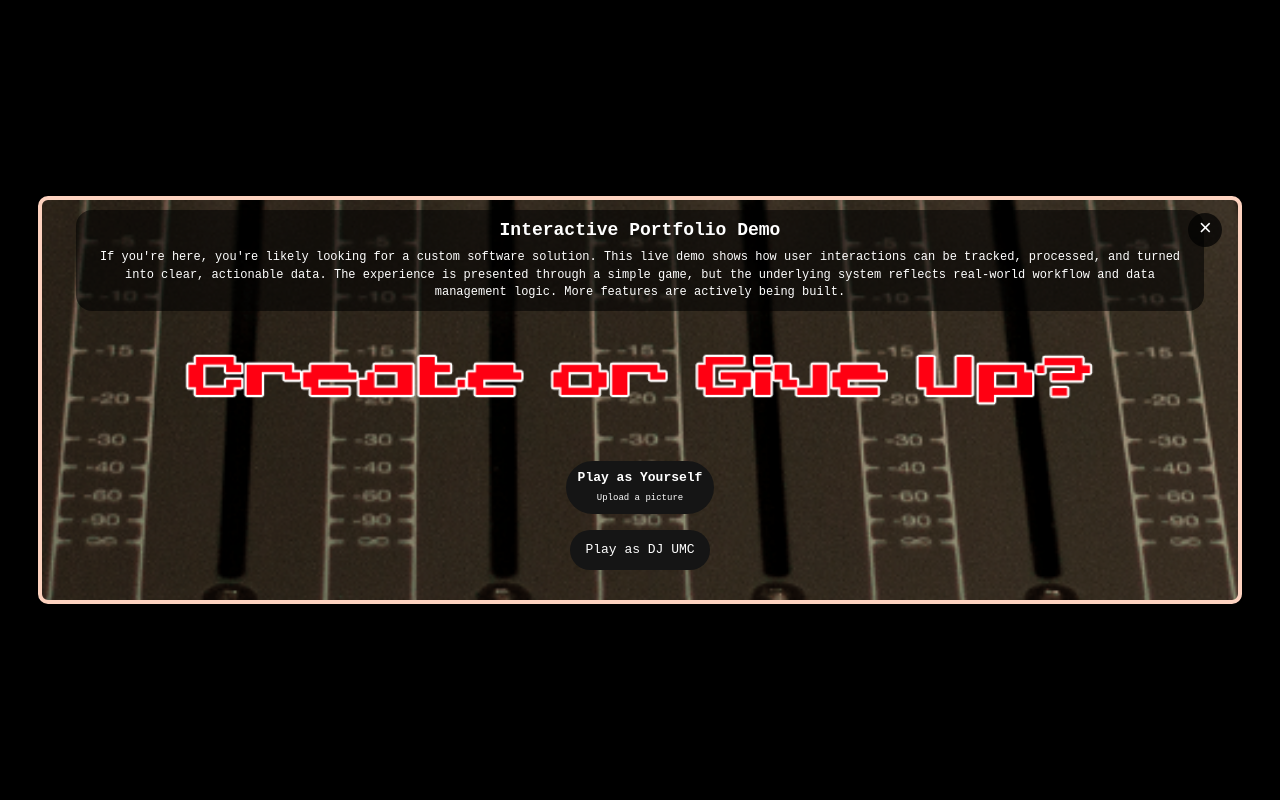
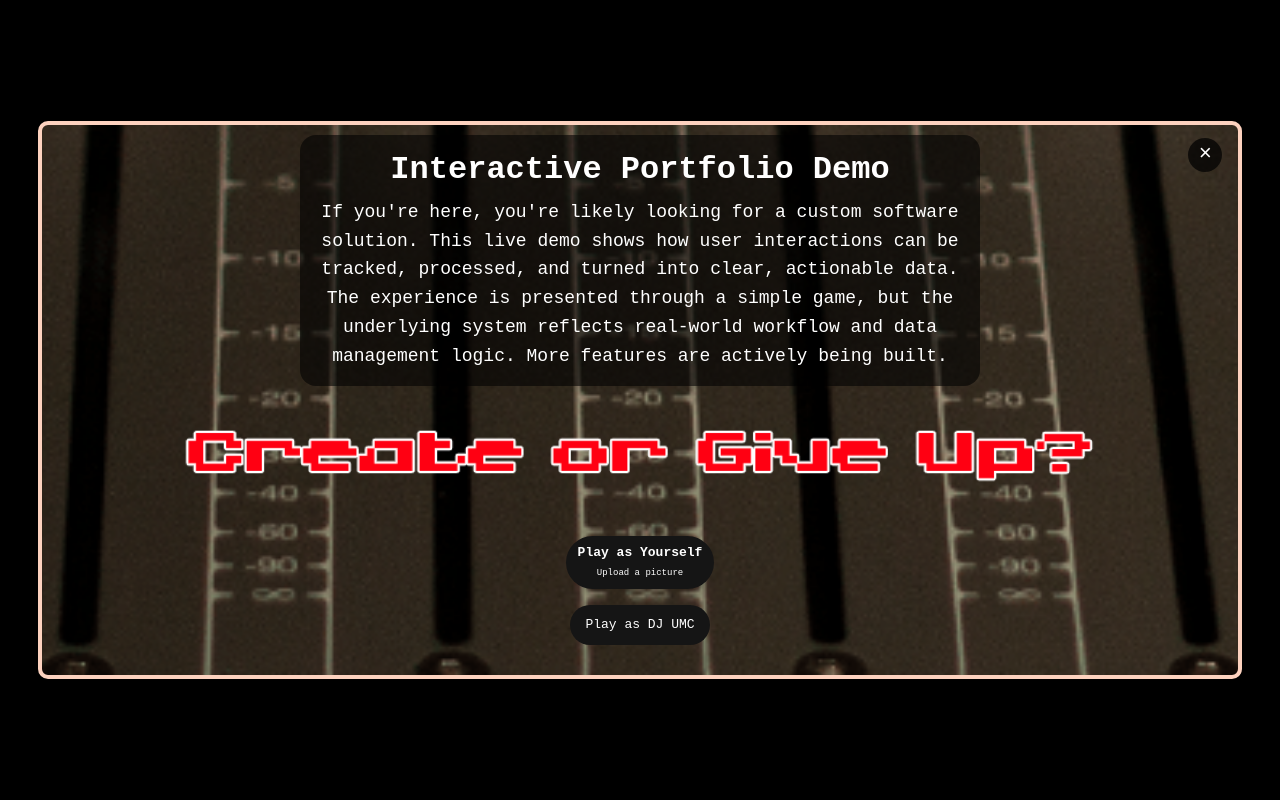
Before and after one commit to worldmediafirm/BillieJeanGame, a PHP site: page /main.html in a window 1280 px wide. Run offline with PHP 8.4, Linux system fonts and the light colour scheme.

Commit message:
Making font bigger for client to see

```diff
--- a/main.css
+++ b/main.css
@@ -492,16 +492,24 @@ body {
     font-size: 22px;
   }
 
+  /* =========================
+   CLIENT INTRO FONT FIX
+========================= */
+
 .client-intro-copy {
-    width: 96%;
-    padding: 10px 12px;
+  font-size: 1rem; /* base scaling */
+  line-height: 1.5;
 }
 
 .client-intro-title {
-    font-size: 18px;
+  font-size: clamp(20px, 3vw, 32px); /* BIGGER headline */
+  font-weight: 700;
+  line-height: 1.2;
 }
 
 .client-intro-text {
-    font-size: 12px;
+  font-size: clamp(14px, 1.8vw, 18px); /* readable body */
+  line-height: 1.6;
 }
+
 }
```
Lines whose indentation alone changed are shown as unchanged.
